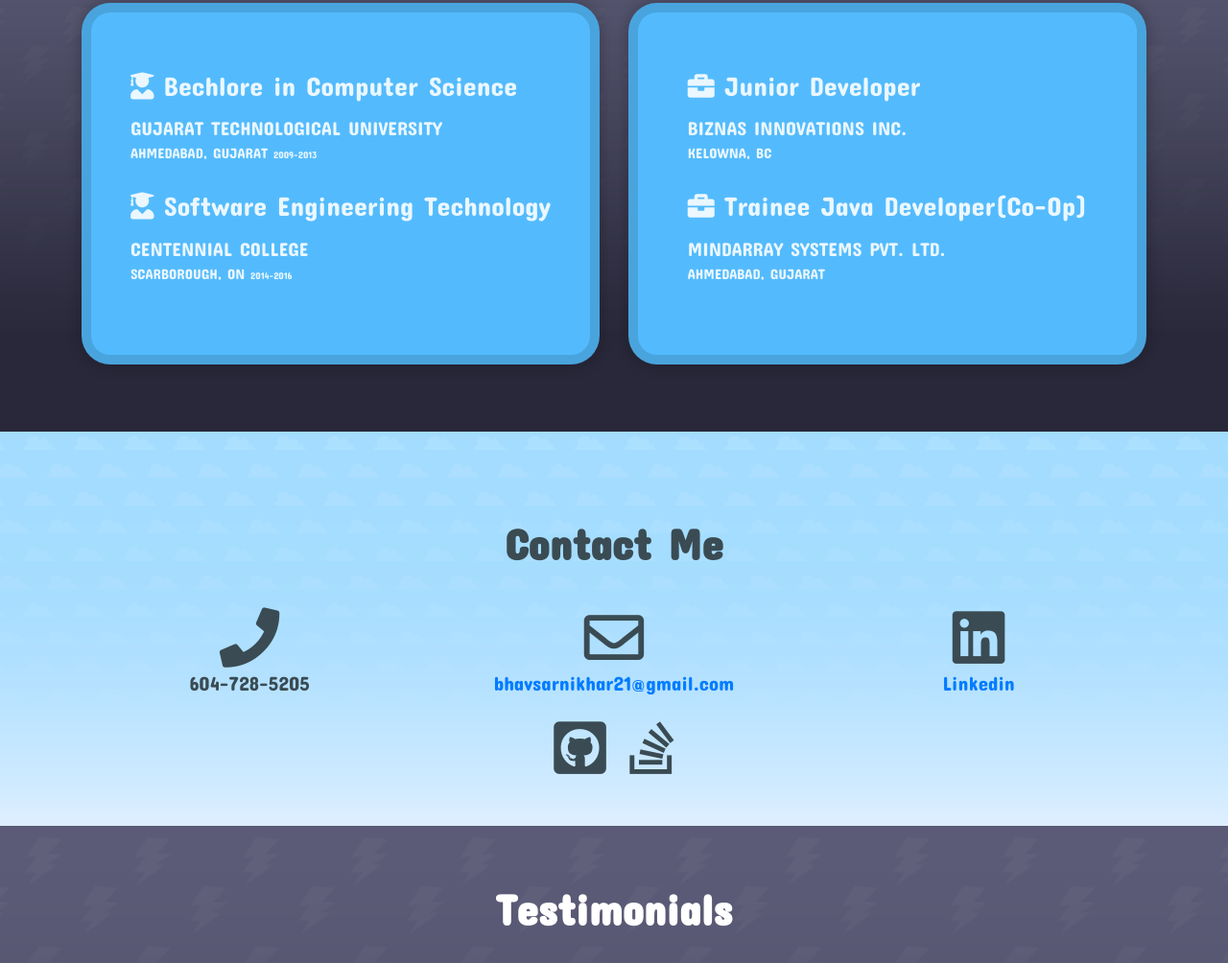
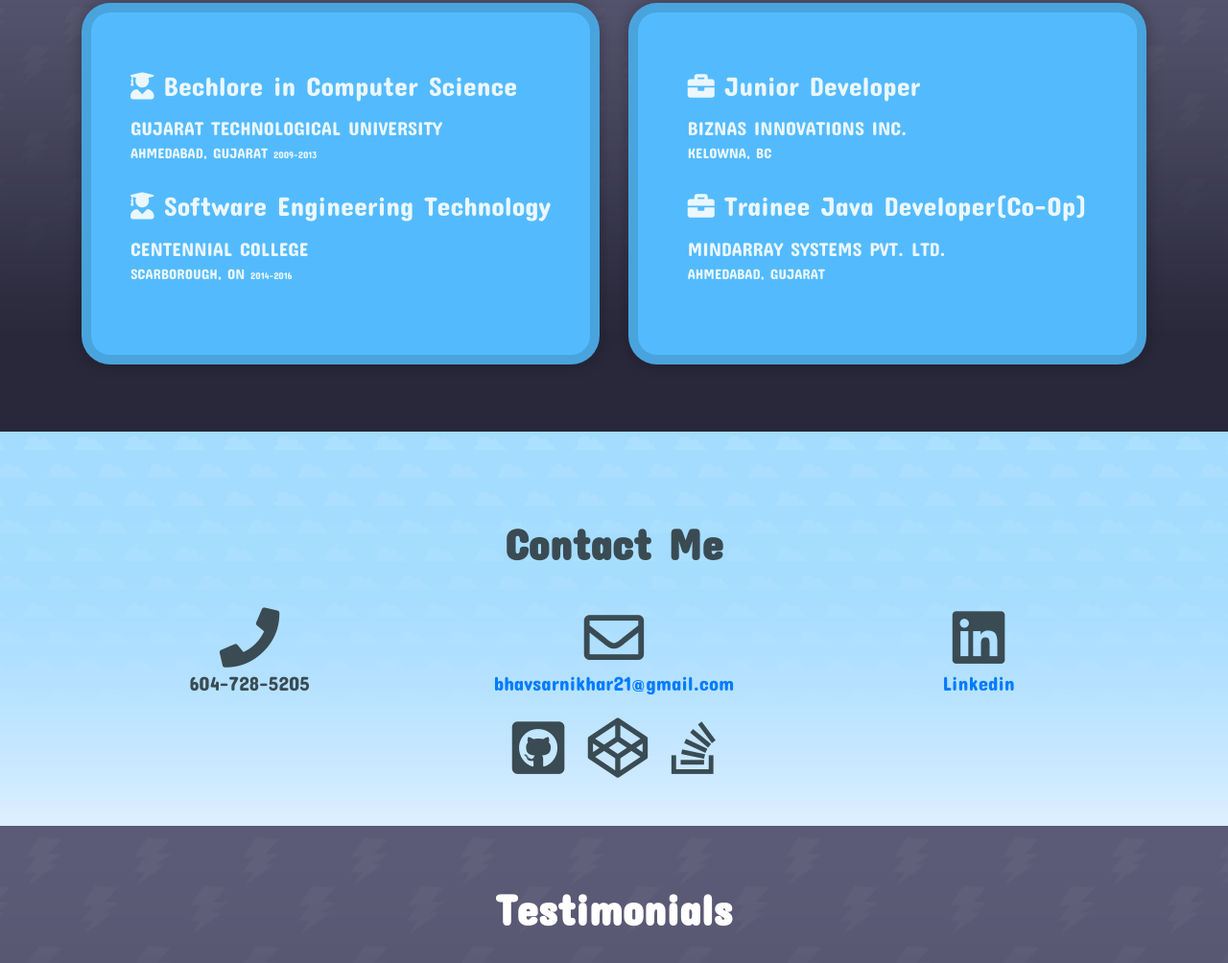
Before and after one commit to nikbhavsar/nikbhavsar.github.io, a plain HTML site: page index.html in a window 1280 px wide. Shown: the part 3285-4289 px from the top of the page at 96% size. Drawn offline with nearby package versions, Linux system fonts and the light colour scheme; a script that the page names is missing.

Commit message:
Updated Hyperlink
updated hyperlink and edited codepen logo

```diff
--- a/index.html
+++ b/index.html
@@ -233,9 +233,6 @@
                     <a target="_blank" href="https://github.com/nikbhavsar/NoteTaker">
                       <i class="fab fa-github"></i>
                     </a>
-                    <a target="_blank" href="https://play.google.com/store/apps/details?id=com.gajani.nikhar.EasyNotes">
-                      <i class="fas fa-play"></i>
-                    </a>
                   </div>
                 </div>
                 <!-- </div>
@@ -429,9 +426,13 @@
               <a href="https://github.com/nikbhavsar" target="_blank">
                 <i class="fab fa-github-square fa-3x" style=" color: #3A4B53;"></i>
               </a> &nbsp;
+              <a href="https://codepen.io/nikbhavsar" target="_blank">
+                <i class="fab fa-codepen fa-3x" style=" color: #3A4B53;"></i>
+              </a> &nbsp;
               <a href="https://stackoverflow.com/users/5356996/nikhar-bhavsar" target="_blank">
                 <i class="fab fa-stack-overflow fa-3x" style=" color: #3A4B53;"></i>
               </a>
+
             </div>
 
           </div>
```
